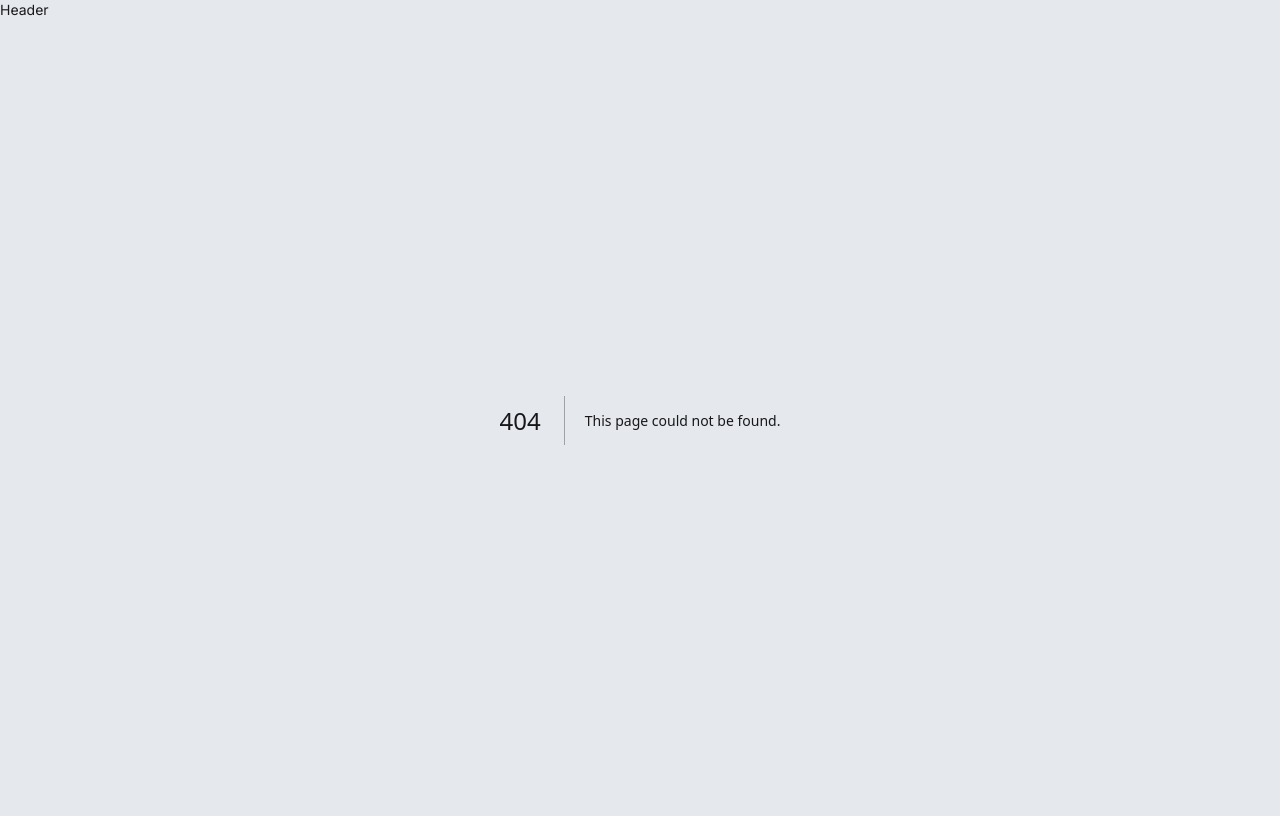
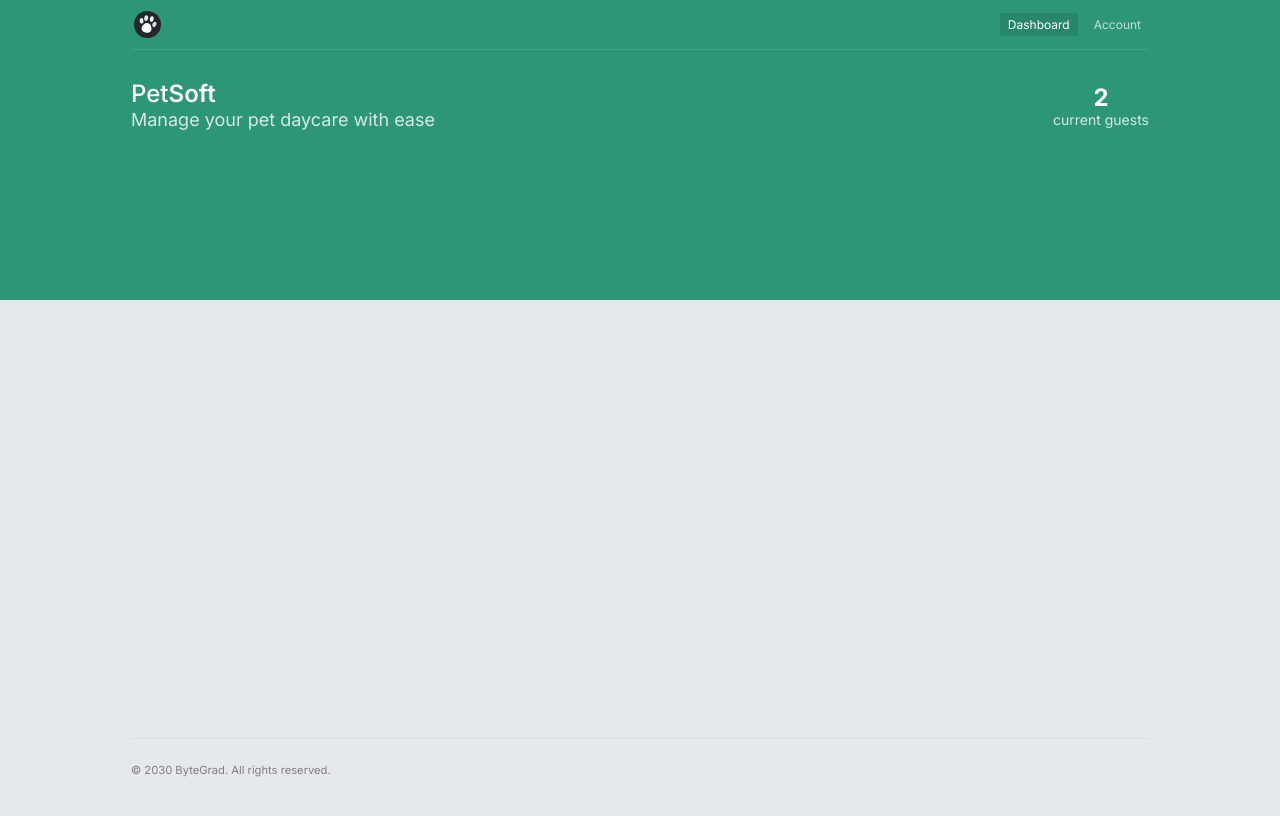
Before and after one commit to alejanfh/petsoft, a Next.js app: page /app/dashboard in a window 1280 px wide. Before the commit this address had no page. Shown: the top 816 px of the page. Built offline with nearby package versions, Linux system fonts and the light colour scheme.

Commit message:
Add app Header, Footer and Dashboard

```diff
--- /dev/null
+++ b/src/app/(app)/app/dashboard/page.tsx
@@ -0,0 +1,15 @@
+import Branding from "@/components/branding";
+import H1 from "@/components/h1";
+import Stats from "@/components/stats";
+
+export default function Dashboard() {
+  return (
+    <main>
+      <div className="flex items-center justify-between text-white py-8">
+        <Branding />
+
+        <Stats />
+      </div>
+    </main>
+  );
+}
--- /dev/null
+++ b/src/app/(app)/app/layout.tsx
@@ -0,0 +1,22 @@
+import AppFooter from "@/components/app-footer";
+import AppHeader from "@/components/app-header";
+import BackgroundPattern from "@/components/background-pattern";
+import { ReactNode } from "react";
+
+type AppLayout = {
+  children: ReactNode;
+};
+
+export default function AppLayout({ children }: AppLayout) {
+  return (
+    <>
+      <BackgroundPattern />
+
+      <div className="flex flex-col max-w-[1050px] mx-auto px-4 min-h-screen">
+        <AppHeader />
+        {children}
+        <AppFooter />
+      </div>
+    </>
+  );
+}
--- a/src/app/(app)/dashboard/page.tsx
+++ /dev/null
@@ -1,3 +0,0 @@
-export default function Dashboard() {
-  return <div>Dashboard</div>;
-}
--- a/src/app/layout.tsx
+++ b/src/app/layout.tsx
@@ -19,7 +19,6 @@ export default function RootLayout({
       <body
         className={`${inter.className} text-sm text-zinc-900 bg-[#E5E8EC] min-h-screen`}
       >
-        Header
         {children}
       </body>
     </html>
--- /dev/null
+++ b/src/components/app-footer.tsx
@@ -0,0 +1,9 @@
+export default function AppFooter() {
+    return (
+      <footer className="mt-auto border-t border-black/5 py-5">
+        <small className="opacity-50">
+          &copy; 2030 ByteGrad. All rights reserved.
+        </small>
+      </footer>
+    );
+  }
--- /dev/null
+++ b/src/components/app-header.tsx
@@ -0,0 +1,47 @@
+"use client";
+
+import Link from "next/link";
+import Logo from "./logo";
+import { usePathname } from "next/navigation";
+import { cn } from "@/lib/utils";
+
+const routes = [
+  {
+    label: "Dashboard",
+    path: "/app/dashboard",
+  },
+  {
+    label: "Account",
+    path: "/app/account",
+  },
+];
+
+export default function AppHeader() {
+  const activePathname = usePathname();
+
+  return (
+    <header className="flex justify-between items-center border-b border-white/10 py-2">
+      <Logo />
+
+      <nav>
+        <ul className="flex gap-2 text-xs">
+          {routes.map((route) => (
+            <li key={route.path}>
+              <Link
+                href={route.path}
+                className={cn(
+                  "text-white/70 rounded-sm px-2 py-1 hover:text-white focus:text-white transition",
+                  {
+                    "bg-black/10 text-white": route.path === activePathname,
+                  }
+                )}
+              >
+                {route.label}
+              </Link>
+            </li>
+          ))}
+        </ul>
+      </nav>
+    </header>
+  );
+}
--- /dev/null
+++ b/src/components/background-pattern.tsx
@@ -0,0 +1,3 @@
+export default function BackgroundPattern() {
+    return <div className="bg-[#2C9676] h-[300px] w-full absolute top-0 -z-10" />;
+  }
--- /dev/null
+++ b/src/components/branding.tsx
@@ -0,0 +1,12 @@
+import H1 from "./h1";
+
+export default function Branding() {
+  return (
+    <section>
+      <H1>
+        Pet<span className="font-semibold">Soft</span>
+      </H1>
+      <p className="text-lg opacity-80">Manage your pet daycare with ease</p>
+    </section>
+  );
+}
--- /dev/null
+++ b/src/components/h1.tsx
@@ -0,0 +1,14 @@
+import { cn } from "@/lib/utils";
+
+type H1Props = {
+  children: React.ReactNode;
+  className?: string;
+};
+
+export default function H1({ children, className }: H1Props) {
+  return (
+    <h1 className={cn("font-medium text-2xl leading-6", className)}>
+      {children}
+    </h1>
+  );
+}
--- /dev/null
+++ b/src/components/stats.tsx
@@ -0,0 +1,8 @@
+export default function Stats() {
+  return (
+    <section className="text-center">
+      <p className="text-2xl font-bold leading-6">2</p>
+      <p className="opacity-80">current guests</p>
+    </section>
+  );
+}
```
Also changed, not shown: src/app/(app)/app/account/page.tsx (renamed from src/app/(app)/account/page.tsx).
